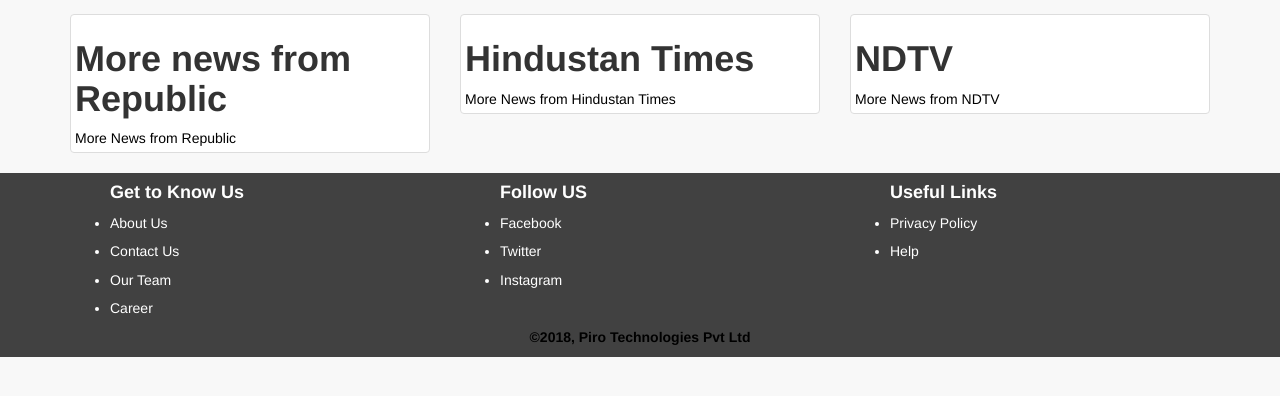
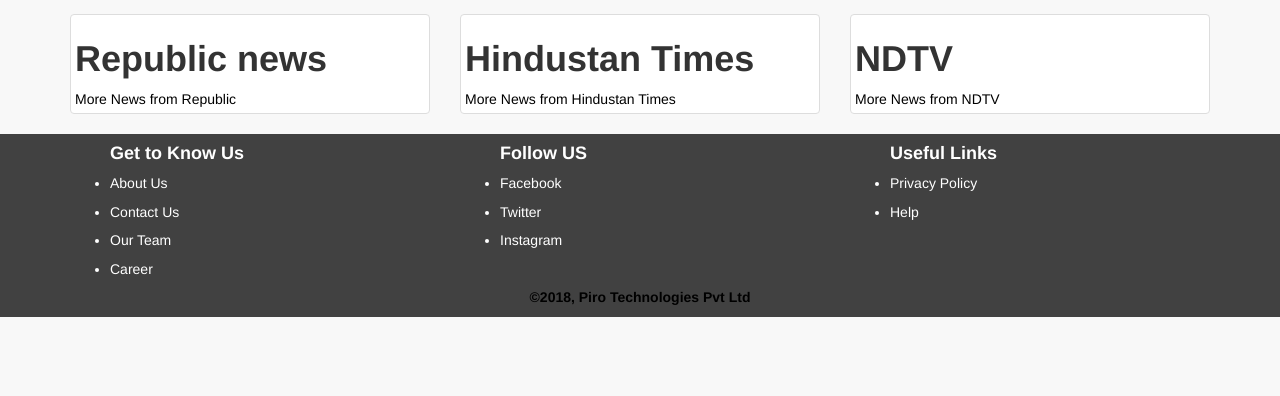
Before and after one commit to imsaiful/piro, a Django app: page / in a window 1280 px wide. Shown: the part 51-447 px from the top of the page. Run offline with Django 3.2, Linux system fonts and the light colour scheme; data that the repository does not hold is empty; some libraries are stand-ins or nearby versions.

Commit message:
lets dive in again

```diff
--- a/pironews/feed/templates/feed/republic.html
+++ b/pironews/feed/templates/feed/republic.html
@@ -1,5 +1,5 @@
 
-<h1><b>More news from Republic </b></h1>
+<h1><b>Republic news</b></h1>
                 {% for post in republic_posts %}
                     <div class="thumbnail">
                         <p><a href="{{post.href}}">{{ post.title }}</a></p>
```
